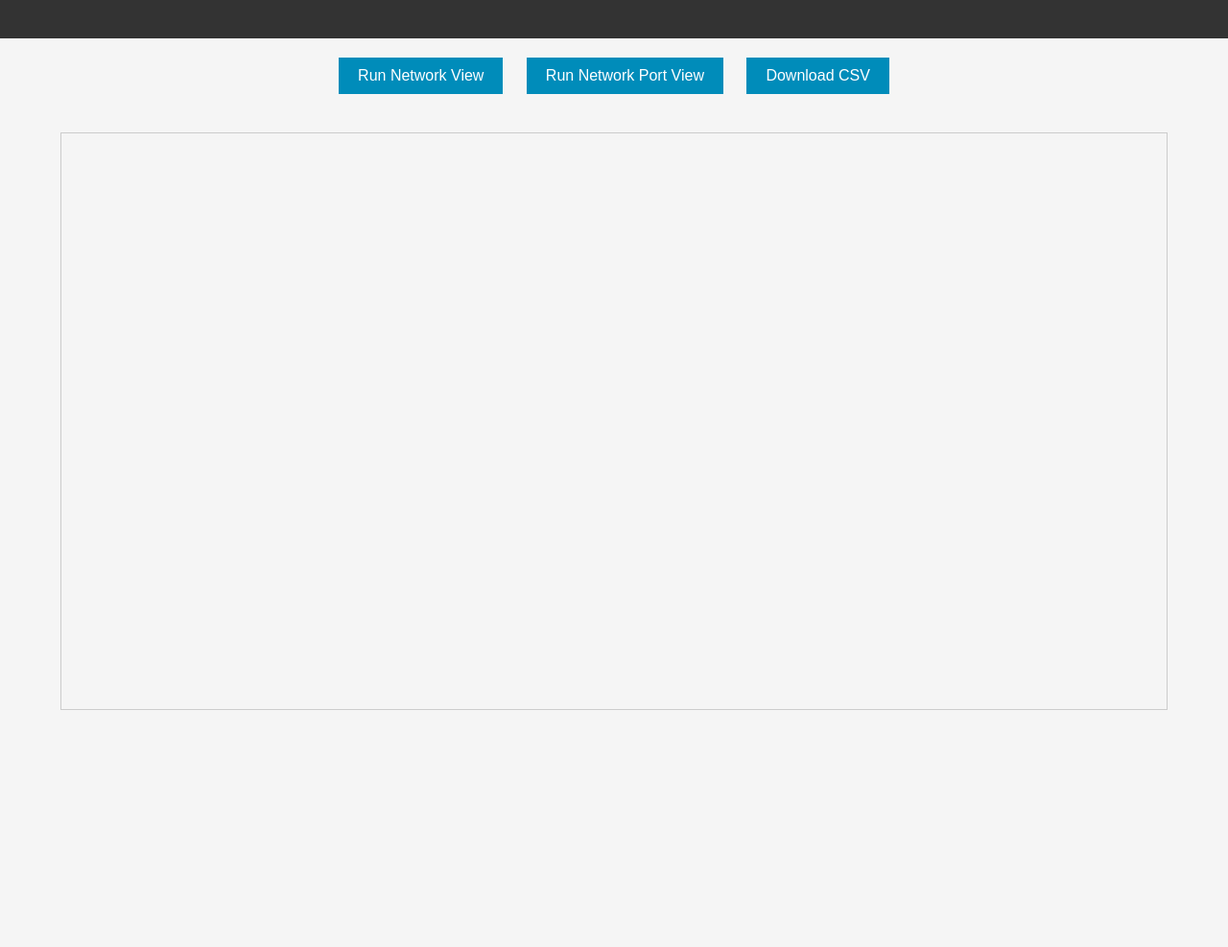
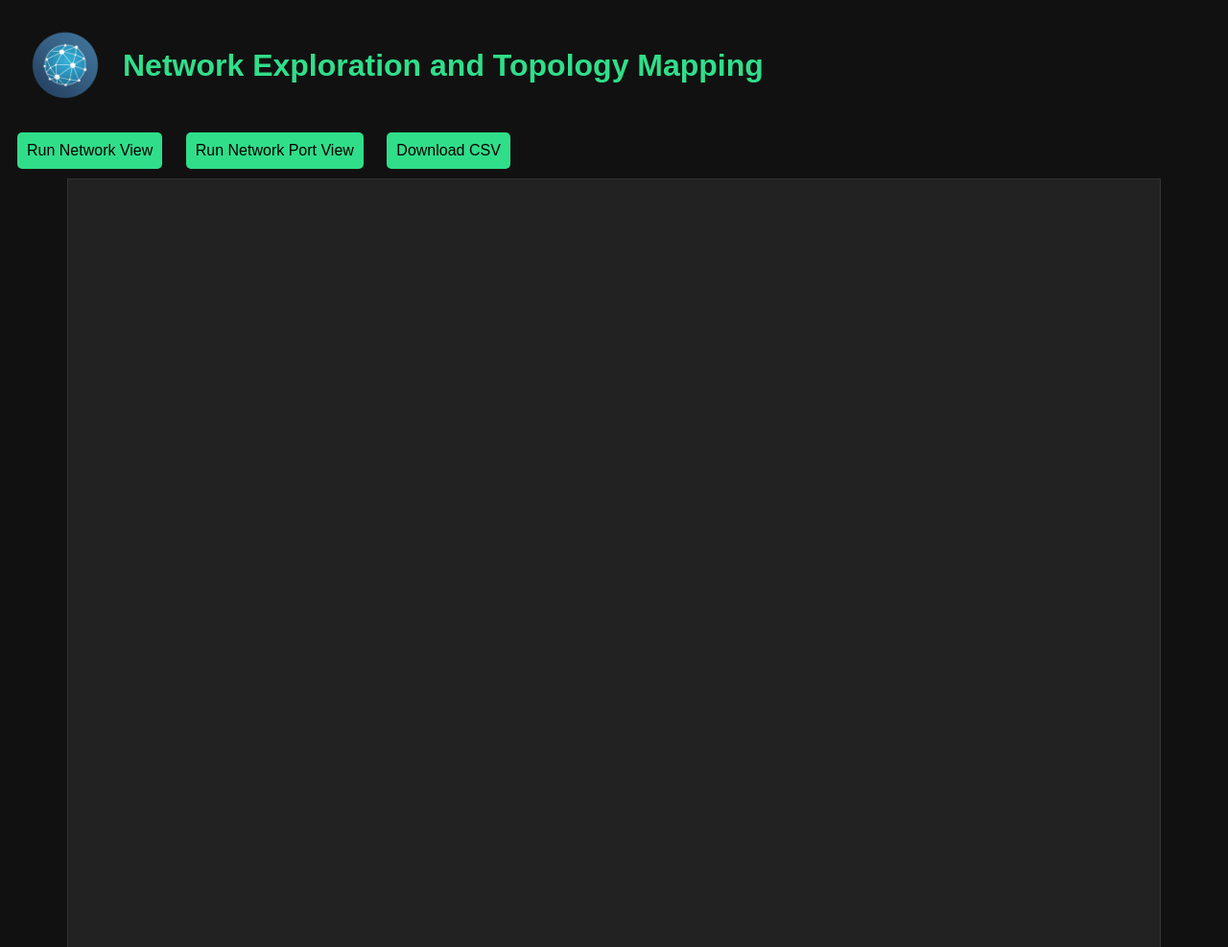
Before and after one commit to blue-armory/netmap, a website: page public/index.html in a window 1280 px wide. Shown: the top 987 px of the page at 96% size. Before the commit the page ends 800 px from the top, so only its background shows below. Drawn offline with nearby package versions, Linux system fonts and the light colour scheme.

Commit message:
Added logo and updated html formatting

```diff
--- a/public/index.html
+++ b/public/index.html
@@ -1,28 +1,64 @@
 <!DOCTYPE html>
 <html>
 <head>
-    <title>Network Topology</title>
+    <title>NETMAP</title>
     <script src="https://d3js.org/d3.v6.min.js"></script>
     <style>
       body {
+        background-color: #111111;
+        color: #ffffff;
         font-family: Arial, sans-serif;
-        padding: 0;
-        margin: 0;
-        background-color: #f5f5f5;
       }
 
       .header {
-        background-color: #333;
-        color: #fff;
-        padding: 10px;
-        text-align: center;
+        display: flex;
+        align-items: center;
+        padding: 20px;
+        background-color: #111111;
       }
 
-      #network-map {
-        border: 1px solid #ccc;
-        margin: 20px auto;
+      .header img {
+        width: 80px;
+        height: 80px;
+        object-fit: contain;
+        margin-right: 20px;
+      }
+
+      .header h1 {
+        color: #30de8a;
+      }
+
+      .header h2 {
+        margin-left: 20px;
+      }
+
+      .network-map {
+        border: 1px solid #333;
+        background-color: #222222;
         width: 90%;
-        height: 600px;
+        height: 800px;
+        margin: 0 auto;
+      }
+
+      svg text {
+        fill: white;
+      }
+      button {
+        margin: 10px;
+        padding: 10px;
+        background-color: #30de8a;
+        border: none;
+        color: black;
+        text-align: center;
+        font-size: 16px;
+        transition: all 0.5s;
+        cursor: pointer;
+        border-radius: 5px;
+      }
+
+      button:hover {
+        background-color: #3cb371;
+        color: white;
       }
 
       .link {
@@ -34,40 +70,19 @@
         stroke: #fff;
         stroke-width: 1.5px;
       }
-
-      .button-container {
-        text-align: center;
-        padding: 20px 0;
-      }
-
-      .button-container button {
-        padding: 10px 20px;
-        margin: 0 10px;
-        font-size: 16px;
-        border: none;
-        color: #fff;
-        background-color: #008CBA;
-        cursor: pointer;
-      }
-
-      .button-container button:hover {
-        background-color: #007B9A;
-      }
     </style>
 </head>
 <body>
     <div class="header">
+      <img src="/logo.png" alt="Logo">
+      <h1>Network Exploration and Topology Mapping</h1>
       <h2 id="pcap-file"></h2>
     </div>
 
-    <div class="button-container">
     <button id="button1">Run Network View</button>
     <button id="button2">Run Network Port View</button>
     <button id="button3">Download CSV</button>
-    </div>
-
-    <div id="network-map"></div>
-
+    <div class="network-map" id="network-map"></div>
     <script type="module">
       import { runNetwork } from '/network.js';
       import { runNetworkPort } from '/network-port.js';
```
Also changed, not shown: public/logo.png (added), public/netmap-logo.png (added). Lines whose indentation alone changed are shown as unchanged.
